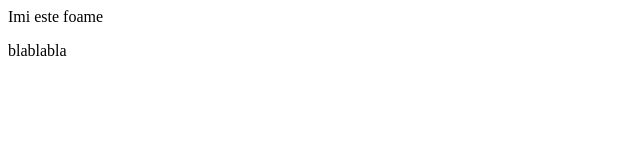
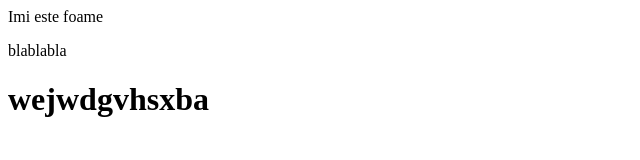
Before and after one commit to cristinabolos/workshop, a plain HTML site: page index.html in a window 1280 px wide. Shown: the whole page, without its empty margins (0-640 px from the left). Drawn offline with Linux system fonts and the light colour scheme.

Commit message:
blablabla

```diff
--- a/index.html
+++ b/index.html
@@ -1,2 +1,3 @@
 <p> Imi este foame</p>
 <p>blablabla</p>
+<h1>wejwdgvhsxba</h1>
```
